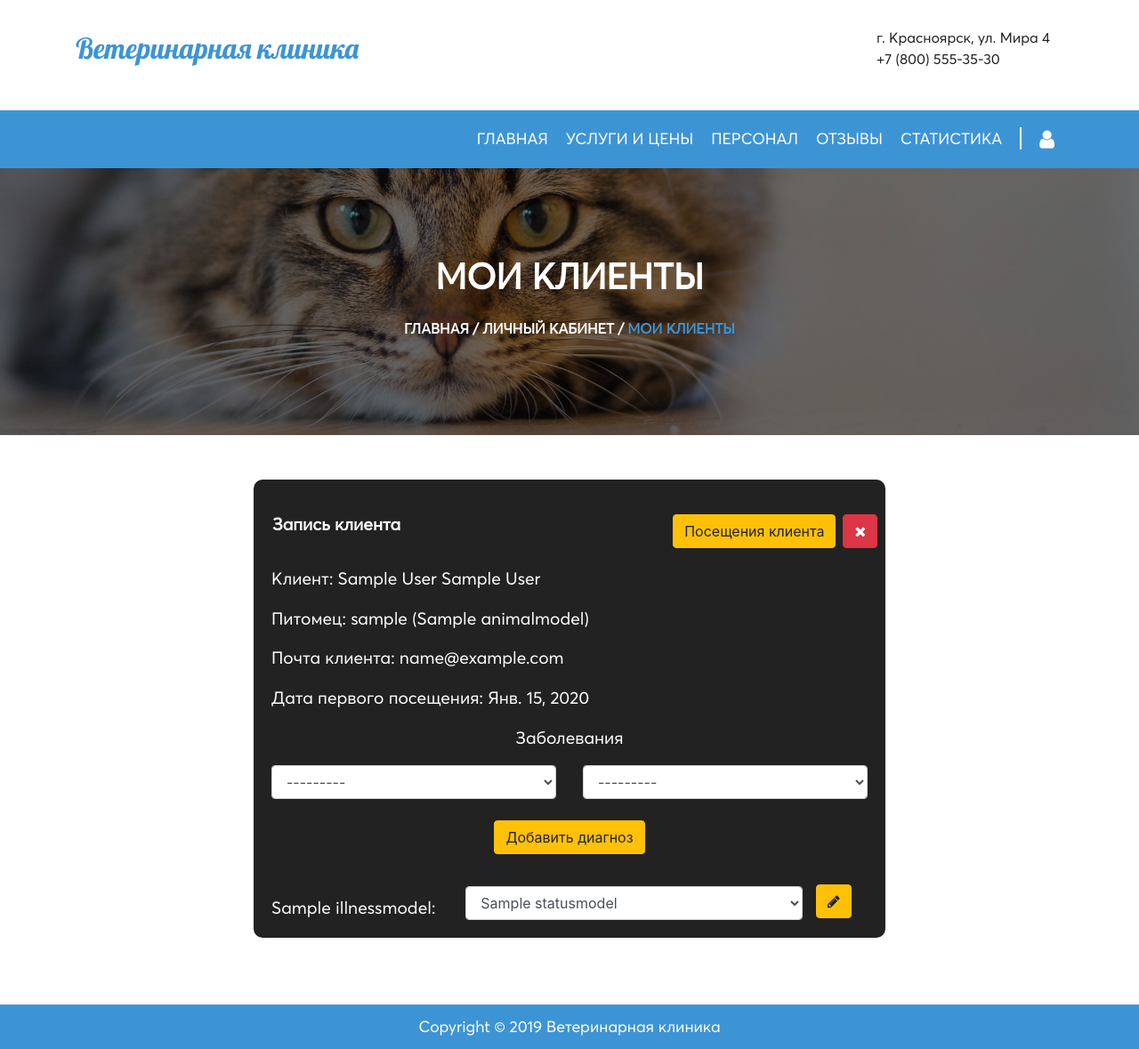
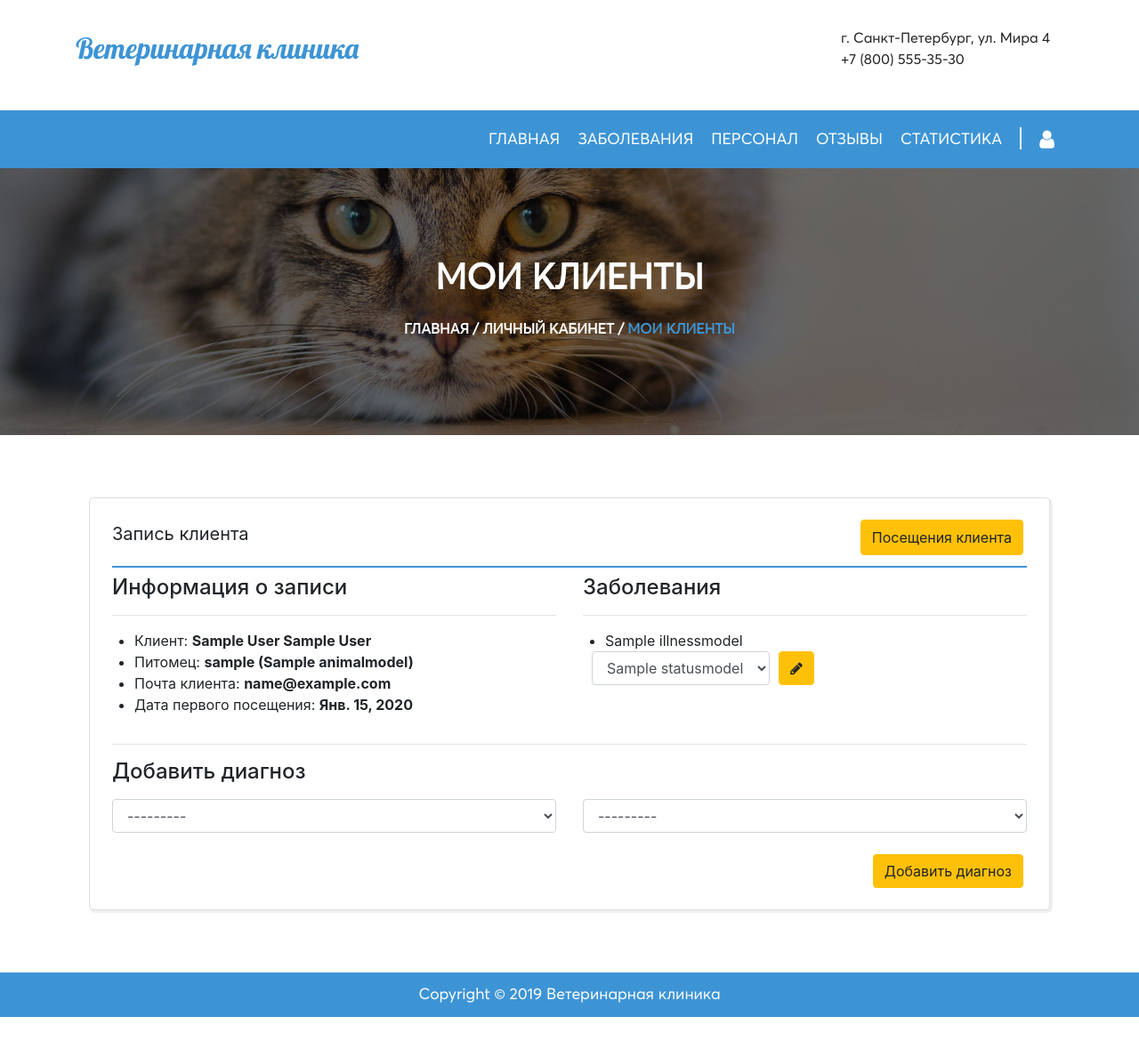
Before and after one commit to notblind/vet_v2, a Django app: page /personal/clients/ in a window 1280 px wide. Shown: the whole page at 89% size. After the commit the page ends 1143 px from the top, so only its background shows below. Run offline with Django 3.2, Linux system fonts and the light colour scheme; a user stored in the database is signed in; tables that the repository leaves empty hold one stand-in row (values such as "Sample post"); some libraries are stand-ins or nearby versions.

Commit message:
add card, add history, add comments

```diff
--- a/cwproject/settings.py
+++ b/cwproject/settings.py
@@ -21,9 +21,9 @@ https://docs.djangoproject.com/en/2.2/ref/settings/
 
 6 - запись с регистрацией: done
 
-7 - клиенты стафа: today
+7 - клиенты стафа: done
 
-8 - карточка питомца
+8 - карточка питомца: pick
 
 9 - статистика
 
@@ -31,7 +31,7 @@ https://docs.djangoproject.com/en/2.2/ref/settings/
 
 11 - врачи
 
-12 -отзывы: today
+12 - отзывы: today
 
 """
 
--- a/cwproject/urls.py
+++ b/cwproject/urls.py
@@ -21,7 +21,8 @@ urlpatterns = [
     path('admin/', admin.site.urls),
     path('accounts/', include('accounts.urls')),
     path('', include('veterinary.urls')),
-    path('', include('personal.urls'))
+    path('personal/', include('personal.urls')),
+    path('comments/', include('comments_app.urls')),
 ]
 
 
--- a/personal/templates/personal/animal.html
+++ b/personal/templates/personal/animal.html
@@ -24,9 +24,10 @@
 		</div>
 		<div class="col-md-9">
 			<div class="row">
-				<button onclick="location.href=''" class='m-3 forms-btn btn btn-primary' type='submit'>Карточка питомца</button>
+				<button onclick="location.href='{% url 'card' id=animal.id %}'" class='m-3 forms-btn btn btn-primary' type='submit'>Карточка питомца</button>
+				<button onclick="location.href='{% url 'history' id=animal.id %}'" class='m-3 forms-btn btn btn-primary' type='submit'>История заболеваний</button>
 				<button onclick="location.href='{% url 'change_animal' id=animal.id %}'" class='m-3 forms-btn btn btn-warning' type='submit'>Редактировать</button>
-				<button type="button" class="m-3 forms-btn btn btn-danger" data-toggle="modal" data-target="#exampleModal">Удалить</button>
+				<button type="button" class="m-3 forms-btn btn btn-danger" data-toggle="modal" data-target="#exampleModal">Выписаться</button>
 			</div>
 			<table class="table table-hover">
 			  <thead>
--- a/personal/urls.py
+++ b/personal/urls.py
@@ -4,12 +4,12 @@ from django.urls import include
 from .views import *
 
 urlpatterns = [
-    path('personal/', Personal.as_view(), name='personal'),
-    path('personal/change/', ChangeClient.as_view(), name='change'),
-    path('personal/add/', AddAnimal.as_view(), name='add_animal'),
-    path('personal/pet/<int:id>/', GetAnimal.as_view(), name='get_animal'),
-    path('personal/pet/<int:id>/change/', ChangeAnimal.as_view(), name='change_animal'),
-    path('personal/pet/<int:id>/delete/', DeleteAnimal.as_view(), name='delete_animal'),
-    path('personal/changestaff/', ChangeStaff.as_view(), name='change_staff'),
+    path('', Personal.as_view(), name='personal'),
+    path('change/', ChangeClient.as_view(), name='change'),
+    path('add/', AddAnimal.as_view(), name='add_animal'),
+    path('pet/<int:id>/', GetAnimal.as_view(), name='get_animal'),
+    path('pet/<int:id>/change/', ChangeAnimal.as_view(), name='change_animal'),
+    path('pet/<int:id>/delete/', DeleteAnimal.as_view(), name='delete_animal'),
+    path('changestaff/', ChangeStaff.as_view(), name='change_staff'),
     path('ajax/load-breeds/', load_breeds, name='ajax_load_breeds'),
 ]
--- a/templates/base.html
+++ b/templates/base.html
@@ -28,7 +28,7 @@
     <div class='logo row'>
       <p class='l-logo col-md-6 col-12'><a href="{% url 'index' %}">Ветеринарная клиника</a></p>
       <div class='row col-md-6 col-12 d-flex justify-content-md-end justify-content-start'>
-        <p class="address">г. Красноярск, ул. Мира 4 <br><span>+7 (800) 555-35-30</span></p>
+        <p class="address">г. Санкт-Петербург, ул. Мира 4 <br><span>+7 (800) 555-35-30</span></p>
       </div>
     </div>
   </header>
@@ -46,9 +46,9 @@
         <div id="menu" class="nav_menu">
           <ul>
             <li class="box-item"><a href="{% url 'index' %}">Главная</a></li>
-            <li class="box-item"><a href="">Услуги и цены</a></li>
-            <li class="box-item"><a href="">Персонал</a></li>
-            <li class="box-item"><a href="">Отзывы</a></li>
+            <li class="box-item"><a href="{% url 'illnesses' %}">Заболевания</a></li>
+            <li class="box-item"><a href="{% url 'staff' %}">Персонал</a></li>
+            <li class="box-item"><a href="{% url 'comments' %}"">Отзывы</a></li>
             {% if user.is_staff %}
             <li class="box-item"><a href="">Статистика</a></li>
             {% else %}
--- a/veterinary/static/css/style.css
+++ b/veterinary/static/css/style.css
@@ -466,14 +466,14 @@ footer p {
   margin-bottom: 20px;
 }
 .doc-box .doc-img {
-  height: 350px;
+  height: 450px;
   width: 100%;
   z-index: 9;
   background-color: #222222;
   border-radius: 5px;
 }
 .doc-box .doc-img img {
-  height: 350px;
+  height: 450px;
   width: 100%;
   border-radius: 5px;
 }
@@ -633,11 +633,50 @@ a:active {
 }
 .btx {
   position: absolute;
-  right: -40px;
-  top: 30px;
+  right: -50px;
+  top: 0px;
 }
 .frmx {
   position: relative;
+}
+.linkhis td a:hover {
+  color: #3d94d5;
+}
+@media (max-width: 500px) {
+  .ui-139 .col-mob {
+    width: 100%;
+  }
+}
+/* Item */
+.ui-139 .ui-item {
+  border: 1px solid #ddd;
+  box-shadow: 2px 2px 0px 1px rgba(0, 0, 0, 0.06);
+  padding: 20px 25px;
+  margin: 20px auto;
+  border-radius: 5px;
+  background: #fff;
+}
+/* Main Heading */
+.ui-139 .ui-item h2 {
+  font-size: 20px;
+  line-height: 40px;
+  float: left;
+  font-weight: 400;
+}
+/* Border */
+.ui-139 .ui-item .ui-border {
+  margin: 8px 0px;
+  height: 2px;
+  background-color: #3d94d5;
+}
+.col-mob ul li a:hover {
+  color: #3d94d5;
+}
+@media (max-width: 325px) {
+  .ui-139 .ui-item h2 {
+    font-size: 16px;
+    line-height: 36px;
+  }
 }
 @font-face {
   font-family: "Lobster";
--- a/veterinary/static/css/style.less
+++ b/veterinary/static/css/style.less
@@ -443,13 +443,13 @@ footer{
 .doc-box{
 	cursor:pointer;
 	.doc-img{
-		height: 350px;
+		height: 450px;
 		width: 100%;
 		z-index: 9;
 		background-color: @black2;
 		border-radius: 5px;
 		img{
-			height: 350px;
+			height: 450px;
 			width: 100%;
 			border-radius: 5px;
 		}
@@ -624,12 +624,67 @@ a:active {
 
 .btx{
   position: absolute;
-  right: -40px;
-  top: 30px;
+  right: -50px;
+  top: 0px;
 }
 
 .frmx{
   position: relative;
+}
+
+.linkhis{
+  td{
+    a:hover{
+      color: @maincolor;
+    }
+  }
+}
+
+
+
+@media(max-width: 500px){
+  .ui-139 .col-mob{
+    width:100%;
+  }
+}
+/* Item */
+.ui-139 .ui-item{
+  border:1px solid #ddd;
+  box-shadow:2px 2px 0px 1px rgba(0,0,0,0.06);
+  padding:20px 25px;
+  margin:20px auto;
+  border-radius:5px;
+  background:#fff;
+}
+/* Main Heading */
+.ui-139 .ui-item h2{
+  font-size: 20px;
+  line-height: 40px;
+  float: left;
+  font-weight:400;
+}
+
+/* Border */
+.ui-139 .ui-item .ui-border{
+  margin:8px 0px;
+  height:2px;
+  background-color: @maincolor;
+}
+.col-mob{
+  ul{
+    li{
+      a:hover{
+        color: @maincolor;
+      }
+    }
+  }
+}
+
+@media(max-width: 325px){
+  .ui-139 .ui-item h2{
+    font-size:16px;
+    line-height:36px;
+  }
 }
 
 @font-face {
--- a/veterinary/templates/veterinary/clients.html
+++ b/veterinary/templates/veterinary/clients.html
@@ -11,31 +11,74 @@
 {% endblock %}
 
 {% block content %}
-	<div class = "offset-md-2 col-md-8 comments">
-		<!--
-		<div class="row justify-content-md-center">
-			<form class="col-md-6 row justify-content-md-center" action="{% url 'clients' %}">
-				<input class="form-control mr-sm-2" type="search" placeholder="Search" aria-label="Search" name="search">
-				<button class="btn btn-secondary m-3" type="submit">Search</button>
+	<div class="ui-139">
+		<div class="container">
+			<div class="row">
+				{% for appointment in appointments %}
+				<div class="col-md-12 col-sm-12 col-xs-12">
+					<!-- Item -->
+					<div class="ui-item">
+						<!-- Heading -->
+						<div class="d-flex justify-content-between">
+							<!-- Main Heading -->
+							<h2>Запись клиента</h2>
+							<button onclick="location.href='{% url 'visits' id=appointment.id %}'" class='m-1 forms-btn btn btn-warning' type='submit'>Посещения клиента</button>
+						</div>
+
+						<div class="ui-border bg-red"></div>
+
+
+						<div class="row">
+							<div class="col-md-6 col-sm-12 col-xs-6">
+								<h4>Информация о записи</h4>
+								<hr/>
+								<div class="row">
+									<div class=" col-mob">
+										<ul>
+										{% if appointment.animal %}
+											<li><span>Клиент:</span> <b>{{ appointment.animal.client.user.first_name }} {{ appointment.animal.client.user.last_name }} {{ appointment.animal.client.user.middle_name }}</b></li>
+											<li><span>Питомец:</span> <b>{{ appointment.animal }} ({{appointment.animal.animal}})</b></li>
+										{% else %}
+											<li><span>Незарегистрированный клиент</span></li>
+										{% endif %}
+											<li><span>Почта клиента:</span> <b>{% if appointment.email %} {{ appointment.email }} {% else %} {{ appointment.animal.client.user.email }} {% endif %}</b></li>
+											<li><span>Дата первого посещения:</span> <b>{{ appointment.date }}</b></li>
+										</ul>
+									</div>
+								</div>
+							</div>
+							<div class="col-md-6 col-sm-12 col-xs-6">
+								<h4>Заболевания</h4>
+								<hr/>
+								<div class="row">
+									<div class=" col-mob">
+										<ul>
+											{% for key, item in illness.items  %}
+												{% if key == appointment.id %}
+													{% for i in item %}
+
+														<li><span>{{ i.illness }}</span>
+														{% for key2, item2 in form_status.items  %}
+															{% if key2 == i.id %}
+																<form class="frmx row d-flex" method="post" action='{% url 'clients' %}?id2={{ i.id }}'>
+																	{% csrf_token %}
+																	{{ item2.status }}
+																	<button class='btx forms-btn btn btn-warning' type='submit'><i class="fa fa-pencil" aria-hidden="true"></i></button>
 																</form>
+															{% endif %}
+														{% endfor %}
+														</li>
+
+													{% endfor %}
+												{% endif %}
+											{% endfor %}
+										</ul>
 									</div>
-		-->
-		{% for appointment in appointments %}
-			<div class="comments-item">
-				<div class="row d-flex align-self-center align-items-center">
-					<p class="logo mr-auto p-3 ">Запись клиента</p>
-					<button onclick="location.href='{% url 'visits' id=appointment.id %}'" class='m-1 forms-btn btn btn-warning' type='submit'>Посещения клиента</button>
-					<button onclick="location.href='{% url 'delete_client' id=appointment.id %}'" class='m-1 forms-btn btn btn-danger'><i class="fa fa-times" aria-hidden="true"></i></button>
 								</div>
-				{% if appointment.animal %}
-					<p>Клиент: {{ appointment.animal.client.user.first_name }} {{ appointment.animal.client.user.last_name }} {{ appointment.animal.client.user.middle_name }}</p>
-					<p>Питомец: {{ appointment.animal }} ({{appointment.animal.animal}}) </p>
-				{% else %}
-					<p>Незарегистрированный клиент</p>
-				{% endif %}
-				<p>Почта клиента: {% if appointment.email %} {{ appointment.email }} {% else %} {{ appointment.animal.client.user.email }} {% endif %} </p>
-				<p>Дата первого посещения: {{ appointment.date }}</p>
-				<p class="text-center">Заболевания</p>
+							</div>
+						</div>
+						<hr/>
+						<h4 class='mb-3'>Добавить диагноз</h4>
 						<form method="post" action='{% url 'clients' %}?id={{ appointment.id }}'>
 							{% for key, item in form.items  %}
 								{% if key == appointment.id %}
@@ -49,30 +92,14 @@
 									</div>
 								{% endif %}
 							{% endfor %}
-					<div class="row justify-content-md-center">
-						<button  class='m-1 forms-btn btn btn-warning ' type='submit'>Добавить диагноз</button>
+							<div class="d-flex justify-content-end">
+								<button  class='m-1 btn btn-warning ' type='submit'>Добавить диагноз</button>
 							</div>
 						</form>
-				{% for key, item in illness.items  %}
-					{% if key == appointment.id %}
-						{% for i in item %}
-						<div class="row d-flex align-self-center align-items-center">
-							<p class='col-md-4 totext'>{{ i.illness }}: </p>
-							{% for key2, item2 in form_status.items  %}
-								{% if key2 == i.id %}
-									<form class="frmx row d-flex  col-md-7" method="post" action='{% url 'clients' %}?id2={{ i.id }}'>
-										{% csrf_token %}
-										{{ item2 }}
-										<button class='btx forms-btn btn btn-warning' type='submit'><i class="fa fa-pencil" aria-hidden="true"></i></button>
-									</form>
-								{% endif %}
-							{% endfor %}
 					</div>
-						{% endfor %}
-					{% endif %}
-				{% endfor %}
-
 				</div>
 			{% endfor %}
 			</div>
+		</div>
+	</div>
 {% endblock %}
--- a/veterinary/templates/veterinary/detail.html
+++ b/veterinary/templates/veterinary/detail.html
@@ -7,7 +7,7 @@
 
 {% block content_title %}
 	<p class="m">{{ doc.user.last_name }} {{ doc.user.first_name }} {{ doc.user.middle_name }}</p>
-	<p class="s"><a href="{% url 'main_page' %}">Главная</a> / <a href="{% url 'staff' slug='all' %}">Персонал</a> / <span>{{ doc.user.last_name }} {{ doc.user.first_name }} {{ doc.user.middle_name }}</span></p>
+	<p class="s"><a href="{% url 'index' %}">Главная</a> / <a href="{% url 'staff' %}">Персонал</a> / <span>{{ doc.user.last_name }} {{ doc.user.first_name }} {{ doc.user.middle_name }}</span></p>
 {% endblock %}
 
 {% block content %}
@@ -17,7 +17,7 @@
 		</div>
 		<div class="col-md-8">
 			<h3>{{ doc.user.last_name }} {{ doc.user.first_name }} {{ doc.user.middle_name }}</h3>
-			<p><b>Специализация:</b> {{ doc.position }}</p>
+			<p><b>Квалификация:</b> {{ doc.qualification }}</p>
 			<p><b>Образование:</b> {{ doc.education }}</p>
 			<p><b>Квалификация:</b> {{ doc.qualification }}</p>
 			<p>{{ doc.description }}</p>
--- a/veterinary/urls.py
+++ b/veterinary/urls.py
@@ -4,7 +4,13 @@ from .views import *
 urlpatterns = [
     path('', Index.as_view(), name='index'),
     path('appointment/', Appointment.as_view(), name='appointment'),
+    path('staff/', Staff.as_view(), name='staff'),
+    path('staff/detail/<int:id>/', StaffDetail.as_view(), name='staff_detail'),
+    path('illnesses/', Illnesses.as_view(), name='illnesses'),
+    path('illnesses/detail/<int:id>/', IllnessesDetail.as_view(), name='illnesses_detail'),
     path('personal/clients/', AppointmentStaff.as_view(), name='clients'),
     path('personal/clients/delete/<int:id>/', DeleteClient, name='delete_client'),
     path('personal/clients/<int:id>/visits/', Visits.as_view(), name='visits'),
+    path('personal/pet/<int:id>/history/', History.as_view(), name='history'),
+    path('personal/pet/<int:id>/card/', Card.as_view(), name='card'),
 ]
--- a/veterinary/views.py
+++ b/veterinary/views.py
@@ -2,6 +2,8 @@ from django.shortcuts import render
 from django.shortcuts import redirect
 from django.contrib.auth.models import Group
 from django.views import generic
+
+from django.core.paginator import Paginator
 
 from accounts.models import *
 from personal.models import *
@@ -14,6 +16,65 @@ class Index(generic.View):
 
 	def get(self, request):
 		return render(request, 'veterinary/index.html')
+
+#Персонал
+
+class Staff(generic.View):
+
+	def get(self, request):
+
+		dictionary = ('А','Б','В','Г','Д','Е','Ж','З','И','К','Л','М','Н','О','П','Р','С','Т','Ф','Х','Ч','Ш')
+		letter = request.GET.get('letter', '')
+
+
+		doctor_list = StaffModel.objects.all().filter(user__last_name__startswith=letter)
+
+		paginator = Paginator(doctor_list, 9)
+		page_number = request.GET.get('page', 1)
+		page = paginator.get_page(page_number)
+
+		is_paginated = page.has_other_pages()
+
+		if page.has_previous():
+			prev_url = '?page={}'.format(page.previous_page_number())
+		else:
+			prev_url = ''
+
+		if page.has_next():
+			next_url = '?page={}'.format(page.next_page_number())
+		else:
+			next_url = ''
+
+		context = {
+			'doc': page,
+			'prev_url':prev_url,
+			'next_url':next_url,
+			'is_paginated':is_paginated,
+			'dictionary': dictionary,
+			'letter': letter,
+		}
+		return render(request, 'veterinary/staff.html', context=context)
+
+class StaffDetail(generic.View):
+
+	def get(self, request, id):
+		doctor = StaffModel.objects.get(id=id)
+		return render(request, 'veterinary/detail.html', context={'doc': doctor})
+
+#Болезни
+
+class Illnesses(generic.View):
+
+	def get(self, request):
+		illnesses = IllnessModel.objects.all()
+		animal = AnimalModel.objects.all()
+		return render(request, 'veterinary/illnesses.html', context={'illnesses': illnesses, 'animals': animal})
+
+class IllnessesDetail(generic.View):
+
+	def get(self, request, id):
+		illness = IllnessModel.objects.get(id=id)
+		return render(request, 'veterinary/detail_illness.html', context={'illness': illness})
 
 #запись
 class Appointment(generic.View):
@@ -63,6 +124,7 @@ class Appointment(generic.View):
 
 
 #Клиенты стафа
+import datetime
 
 class AppointmentStaff(generic.View):
 
@@ -101,6 +163,8 @@ class AppointmentStaff(generic.View):
 				status = form.cleaned_data['status']
 				ill = IllnessAppointment.objects.get(id=id2)
 				ill.status = status
+				if status.id == 3:
+					ill.date_end = datetime.datetime.now()
 				ill.save()
 				return redirect('clients')
 		else:
@@ -152,4 +216,49 @@ def DeleteClient(request, id):
 			visit = None
 		visit.delete()
 	appointment.delete()
-	return redirect('clients')
+	return redirect('card')
+
+#История питомца
+
+class History(generic.View):
+
+	def get(self, request, id):
+		illnesses = {}
+		visits = {}
+		animal = AnimaClientModel.objects.get(id=id)
+		try:
+			appointments = AppointmentModel.objects.filter(animal=animal)
+		except:
+			appointments = None
+		if appointments:
+			for appointment in appointments:
+				illnesses[appointment.id] = IllnessAppointment.objects.filter(appointment=appointment)
+		context = {
+			'animal': animal,
+			'illnesses': illnesses,
+		}
+		return render(request, 'veterinary/history.html', context=context)
+
+#Карточка питомца
+
+class Card(generic.View):
+
+	def get(self, request, id):
+		illnesses = {}
+		visits = {}
+		animal = AnimaClientModel.objects.get(id=id)
+		try:
+			appointments = AppointmentModel.objects.filter(animal=animal)
+		except:
+			appointments = None
+		if appointments:
+			for appointment in appointments:
+				illnesses[appointment.id] = IllnessAppointment.objects.filter(appointment=appointment)
+				visits[appointment.id] = VisitModel.objects.filter(appointment=appointment)
+		context = {
+			'animal': animal,
+			'appointments': appointments,
+			'illnesses': illnesses,
+			'visits': visits,
+		}
+		return render(request, 'veterinary/card.html', context=context)
```
Also changed, not shown: comments_app/templates/comments/comments.html (+33 -10 lines), comments_app/views.py (+4 -3 lines), veterinary/templates/veterinary/card.html (added, +84 -0 lines), veterinary/templates/veterinary/detail_illness.html (added, +19 -0 lines), veterinary/templates/veterinary/history.html (added, +41 -0 lines), veterinary/templates/veterinary/illnesses.html (added, +36 -0 lines), veterinary/templates/veterinary/process.html (deleted, +0 -36 lines), veterinary/templates/veterinary/staff.html (+1 -18 lines), veterinary/templates/veterinary/visits.html (+24 -13 lines). Lines whose indentation alone changed are shown as unchanged.
